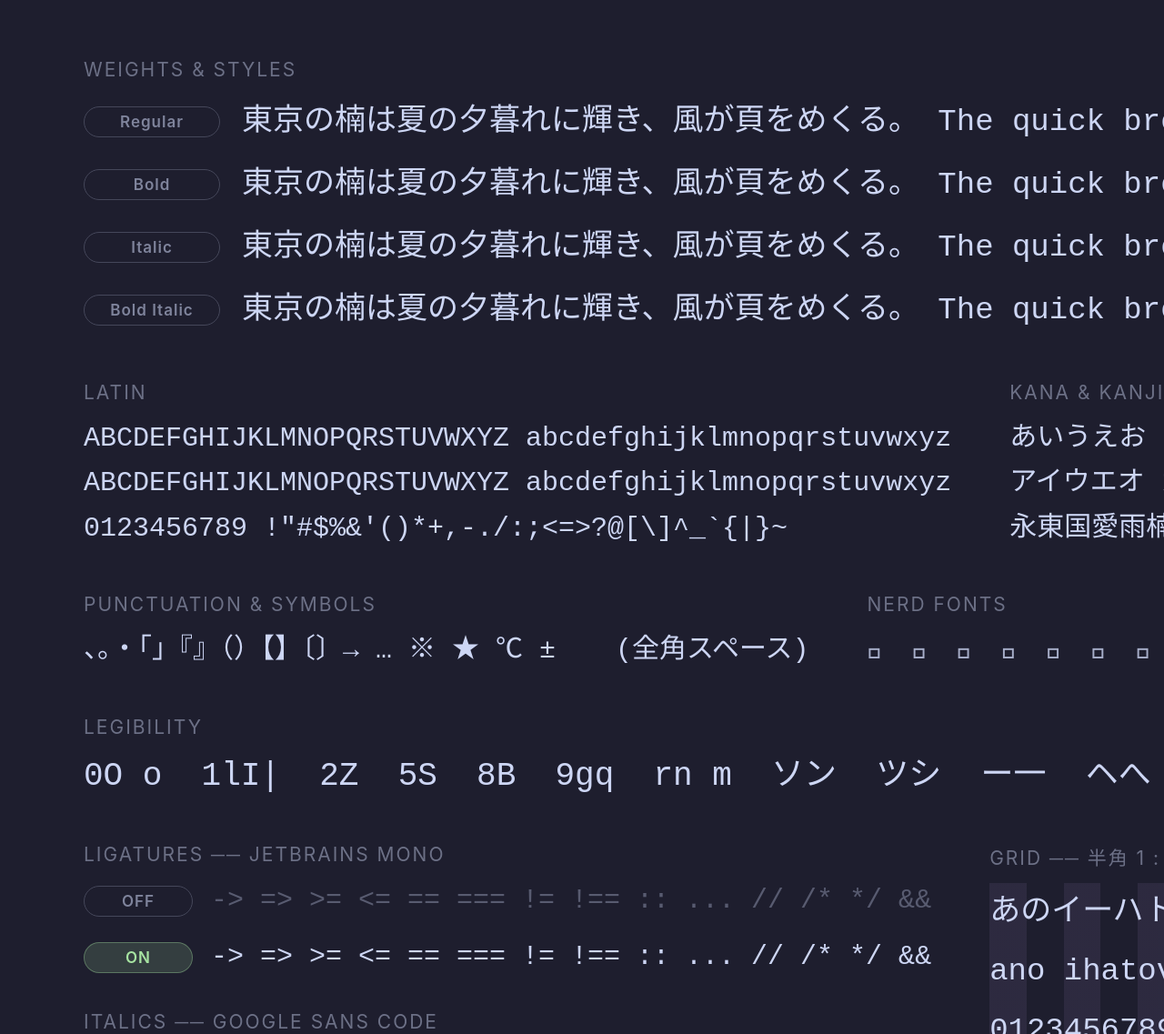
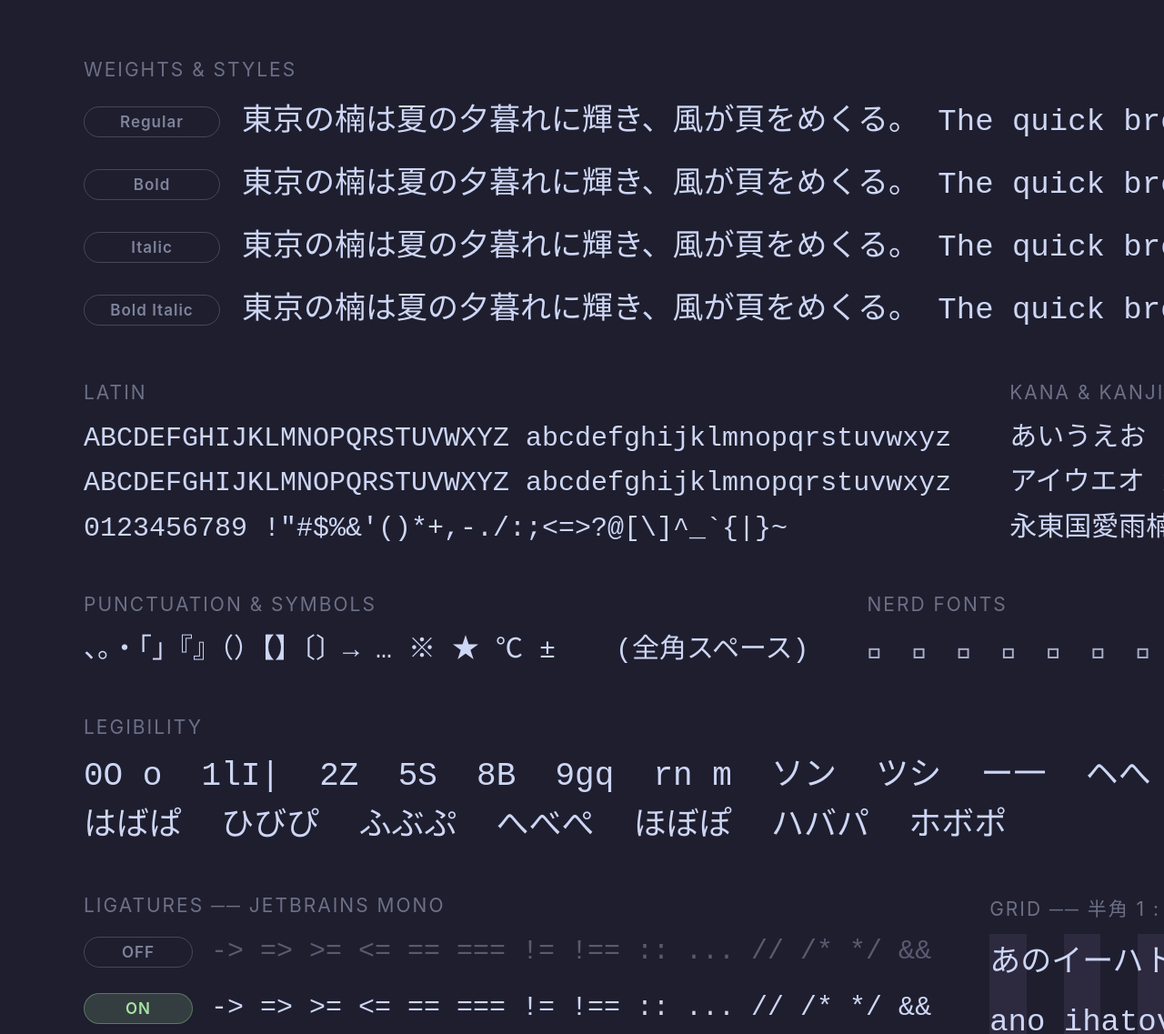
Before and after one commit to peinan/kusunoki-mono, a plain HTML site: page docs/images/src/specimen.html in a window 1280 px wide. Shown: the top 1137 px of the page at 91% size. Drawn offline with Linux system fonts and the light colour scheme; a web font is replaced by a local one.

Commit message:
Document the enlarged dakuten as a feature
Feature bullet and P2.8 knobs in both READMEs, a voiced-kana line in
the specimen Legibility section, and the screenshots regenerated from
the new build (hero, specimen, og).

Refs #6

Co-Authored-By: Claude Fable 5 <noreply@anthropic.com>

```diff
--- a/docs/images/src/specimen.html
+++ b/docs/images/src/specimen.html
@@ -7,7 +7,7 @@
 @font-face { font-family:"KMBI"; src:url("../../../dist/KusunokiMono-BoldItalic.otf"); }
 * { margin:0; padding:0; box-sizing:border-box; }
 body {
-  width:1694px; height:1668px; background:#1e1e2e; color:#cdd6f4;
+  width:1694px; height:1724px; background:#1e1e2e; color:#cdd6f4;
   padding:64px 92px; font-family:"KM", monospace; overflow:hidden;
 }
 .sec { margin-bottom:46px; }
@@ -94,6 +94,7 @@ pre { font-family:inherit; white-space:pre; font-feature-settings:"calt" on; fon
 <div class="sec leg">
   <div class="h">Legibility</div>
   <pre>0O o  1lI|  2Z  5S  8B  9gq  rn m  ソン  ツシ  ー一  ヘへ  力カ  ロ口  夕タ</pre>
+  <pre>はばぱ  ひびぴ  ふぶぷ  へべぺ  ほぼぽ  ハバパ  ホボポ</pre>
 </div>
 
 <div class="sec">
```
Also changed, not shown: docs/images/hero.png, docs/images/og.png, docs/images/specimen.png, 3 other files.
